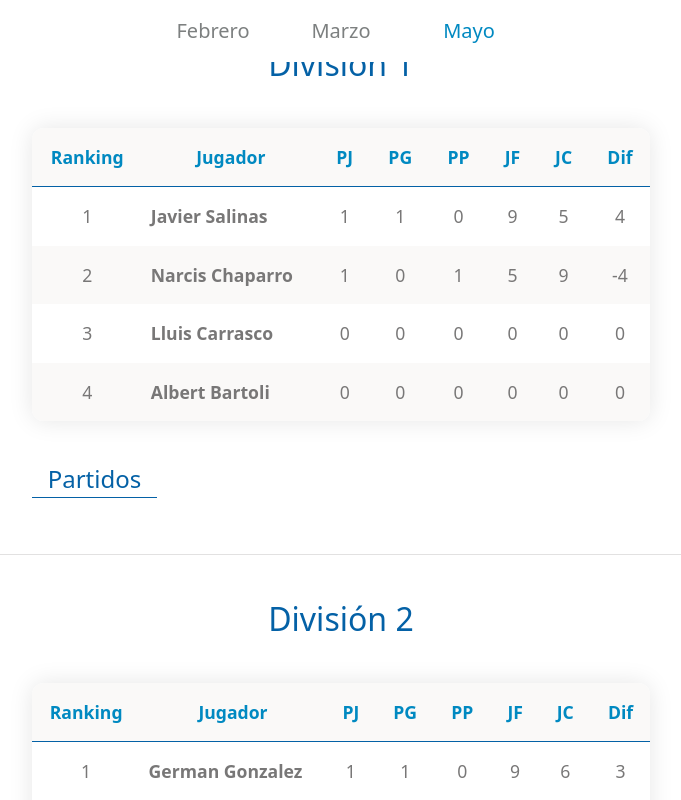
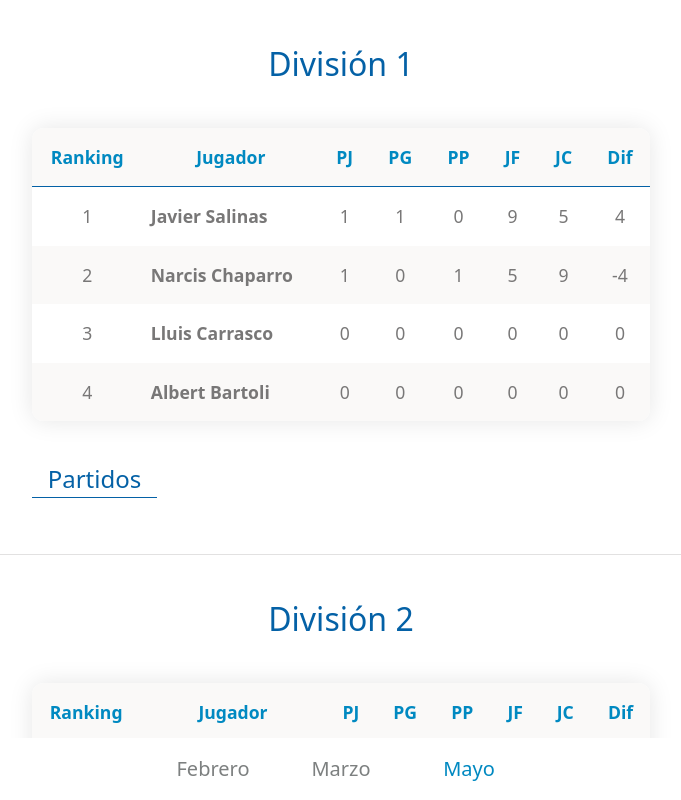
Before and after one commit to kvi-ki/tennis-matches, a Next.js app: page / in a window 1280 px wide. Shown: the top 800 px of the page, without its empty margins (299-980 px from the left). Built offline with nearby package versions, Linux system fonts and the light colour scheme.

Commit message:
style: try position fixed on the bottom for menu

```diff
--- a/src/app/App.tsx
+++ b/src/app/App.tsx
@@ -49,7 +49,7 @@ function App() {
 
   return (
     <main className="flex flex-col items-center">
-      <div className="w-full bg-white fixed top-0 z-99">
+      <menu className="w-full bg-white fixed bottom-0">
         <ul className="flex justify-center gap-4">
           {formattedData.map((data) => {
             return (
@@ -63,7 +63,7 @@ function App() {
             );
           })}
         </ul>
-      </div>
+      </menu>
       {monthData && <DivisionCards leagueData={monthData.monthData} />}
     </main>
   );
```
